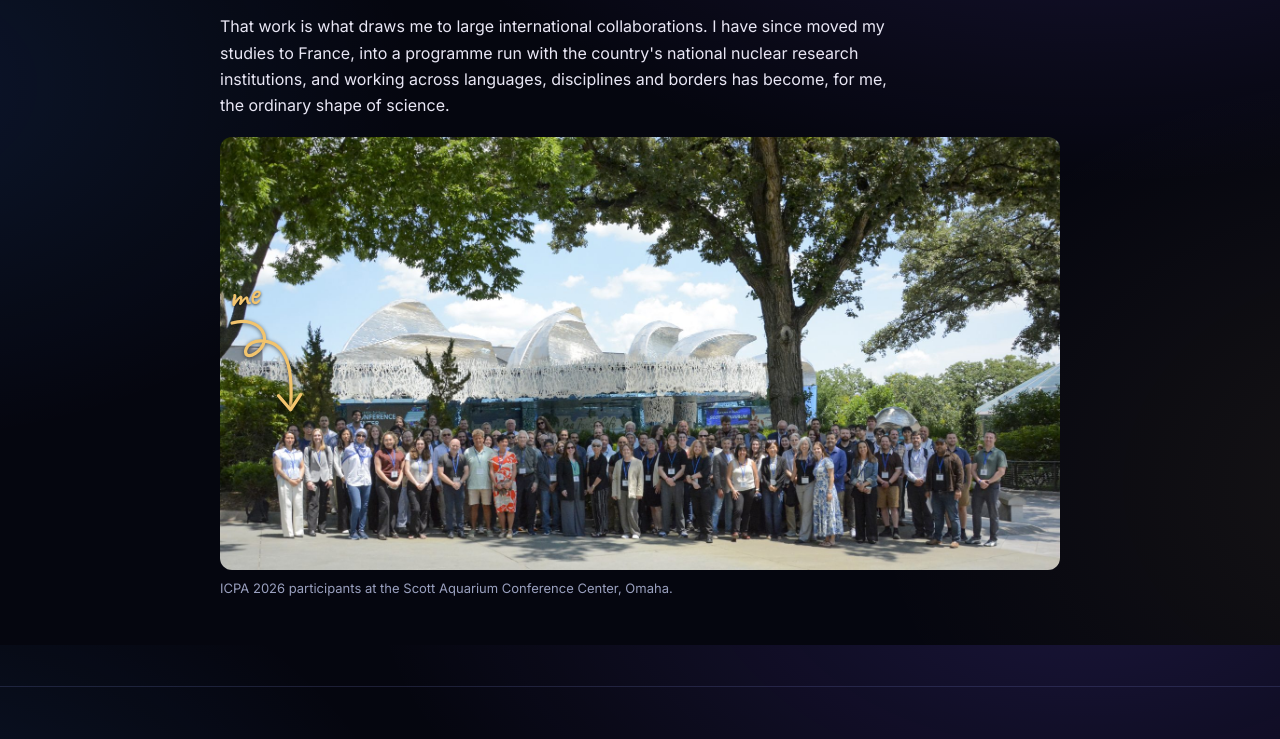
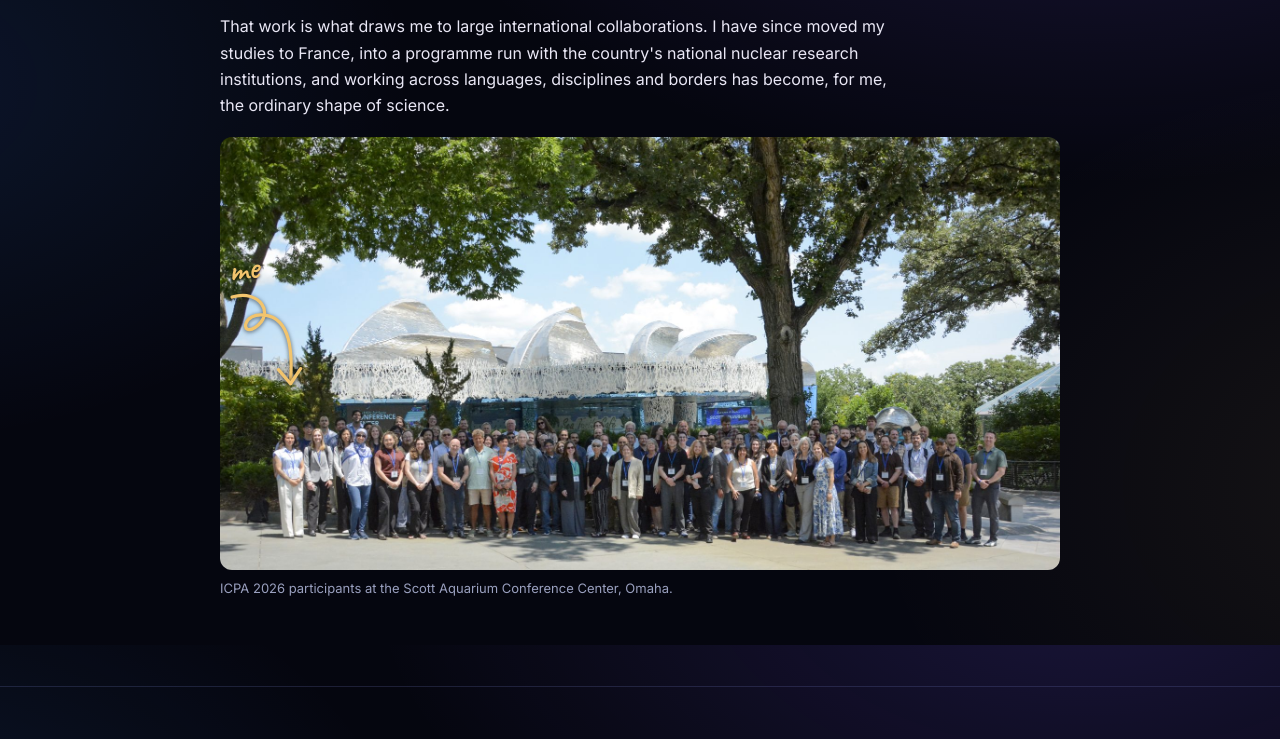
Before and after one commit to jessicafabianiak/jessicafabianiak.github.io, a plain HTML site: page index.html in a window 1280 px wide. Shown: the part 5755-6494 px from the top of the page. Drawn offline with nearby package versions, Linux system fonts and the light colour scheme.

Commit message:
End the 'me' arrow in the greenery above the head
Co-Authored-By: Claude Opus 5.5 <noreply@anthropic.com>
Claude-Session: https://claude.ai/code/session_01B1huEBmCZ51Zk9oQgT1goE

```diff
--- a/index.html
+++ b/index.html
@@ -153,9 +153,9 @@ figcaption{font-size:13px;color:var(--muted);margin-top:8px}
 @media (prefers-reduced-motion:reduce){#cat,#cat-tip{display:none}}
 
 .wide .frame{position:relative}
-.me-arrow{position:absolute;left:0%;top:41%;width:12%;overflow:visible;pointer-events:none}
+.me-arrow{position:absolute;left:0%;top:35%;width:12%;overflow:visible;pointer-events:none}
 .me-arrow path{fill:none;stroke:var(--accent);stroke-width:3.2;stroke-linecap:round;stroke-linejoin:round;filter:drop-shadow(0 1px 2px rgba(0,0,0,.6))}
-.me-label{position:absolute;left:1%;top:30%;font-family:Caveat,cursive;font-weight:600;font-size:clamp(20px,3.2vw,34px);color:var(--accent);text-shadow:0 1px 3px rgba(0,0,0,.7);transform:rotate(-8deg);pointer-events:none}
+.me-label{position:absolute;left:1%;top:24%;font-family:Caveat,cursive;font-weight:600;font-size:clamp(20px,3.2vw,34px);color:var(--accent);text-shadow:0 1px 3px rgba(0,0,0,.7);transform:rotate(-8deg);pointer-events:none}
 .signature{font-family:Caveat,cursive;font-weight:600;font-size:38px;color:var(--accent);transform:rotate(-4deg);display:inline-block;margin-top:6px}
 </style>
 </head>
```
